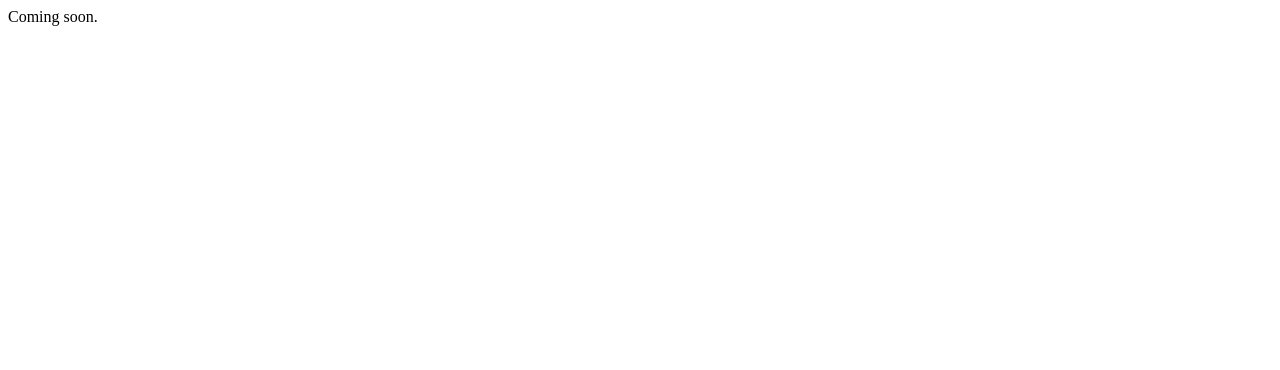
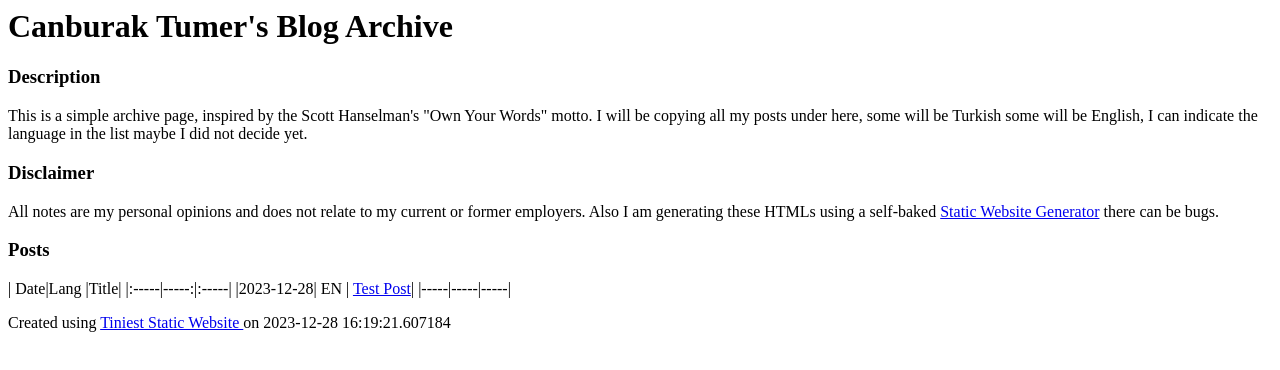
Before and after one commit to CanburakTumer/archive_website, a plain HTML site: page index.html in a window 1280 px wide. Drawn offline with Linux system fonts and the light colour scheme.

Commit message:
add first page test relative link

```diff
--- a/index.html
+++ b/index.html
@@ -1,4 +1,17 @@
-<title>Canburak Tumer's Blog Archive</title>
+<head><title>Static Title</title></head>
+
 <body>
-    Coming soon.
+
+<h1>Canburak Tumer's Blog Archive</h1>
+<h3>Description</h3>
+<p>This is a simple archive page, inspired by the Scott Hanselman's "Own Your Words" motto. I will be copying all my posts under here, some will be Turkish some will be English, I can indicate the language in the list maybe I did not decide yet.</p>
+<h3>Disclaimer</h3>
+<p>All notes are my personal opinions and does not relate to my current or former employers. Also I am generating these HTMLs using a self-baked <a href="https://github.com/CanburakTumer/tiniest_static_website/tree/main">Static Website Generator</a> there can be bugs.</p>
+<h3>Posts</h3>
+<p>| Date|Lang |Title|
+|:-----|-----:|:-----|
+|2023-12-28| EN | <a href="posts/test_post.md">Test Post</a>|
+|-----|-----|-----|</p>
+
+Created using <a href="https://github.com/CanburakTumer/tiniest_static_website"> Tiniest Static Website </a> on 2023-12-28 16:19:21.607184
 </body>
```
Also changed, not shown: posts/test_post.html (added, +12 -0 lines), 1 other file.
